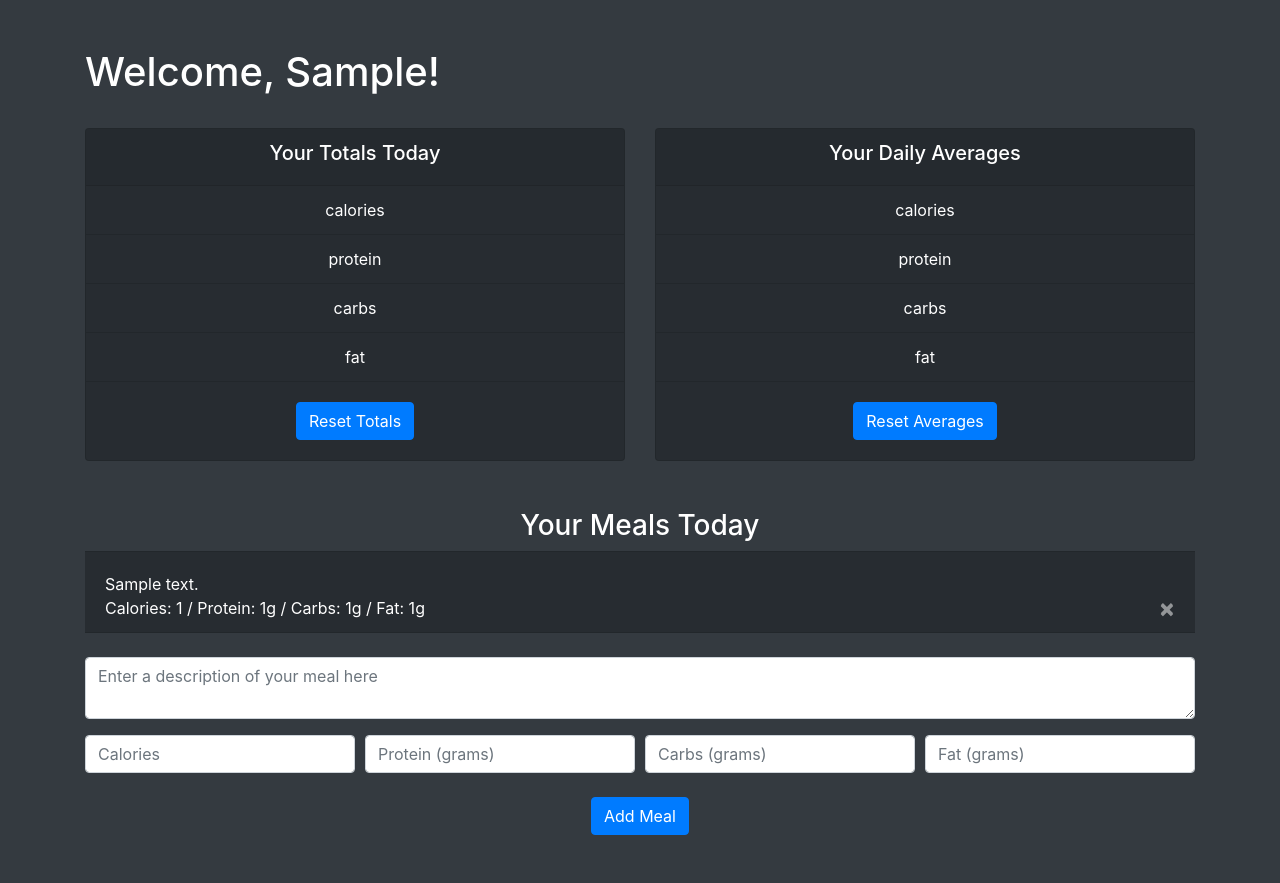
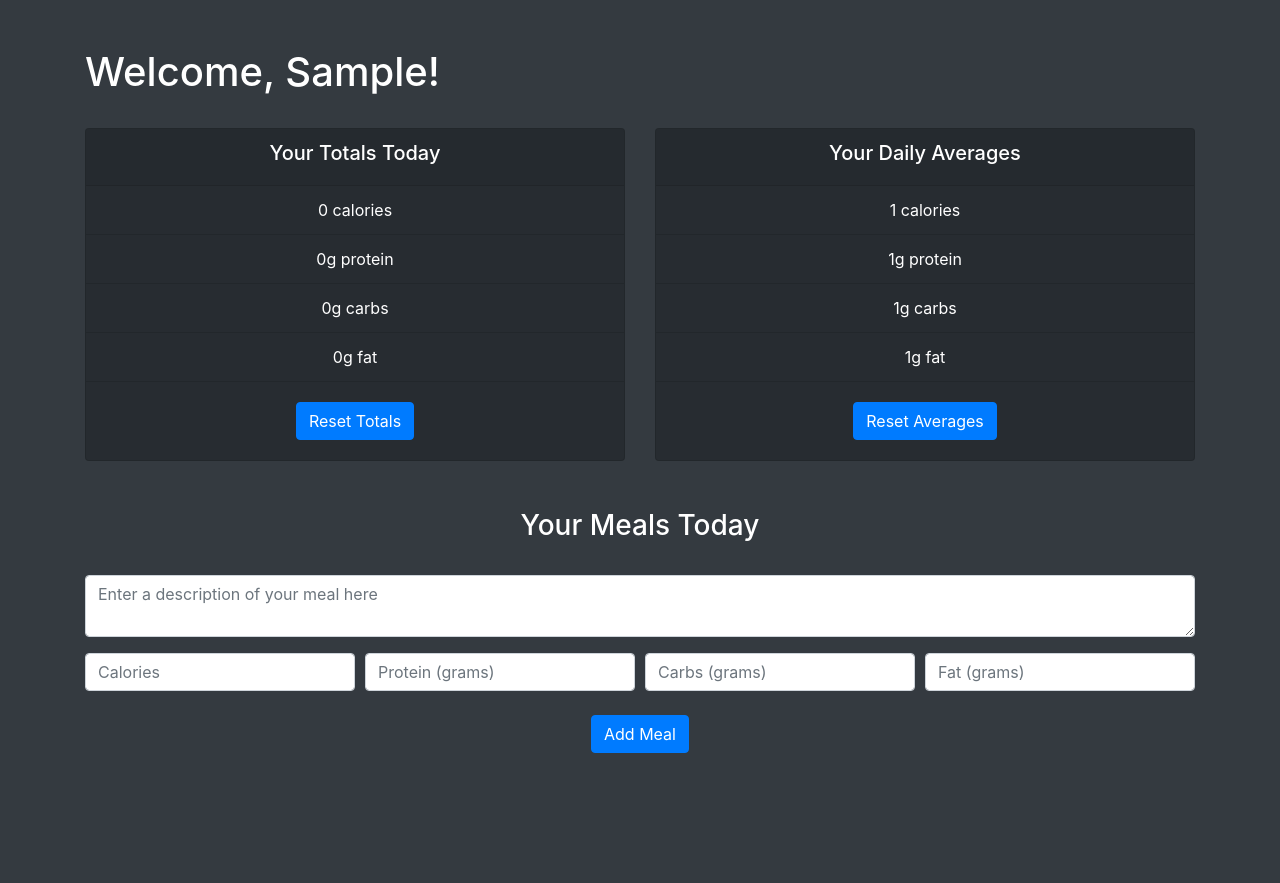
Before and after one commit to tejanallagorla/macro-tracker-web, a Flask app: page / in a window 1280 px wide. Shown: the part 56-939 px from the top of the page. After the commit the page ends 809 px from the top, so only its background shows below. Run offline with Flask 3, Linux system fonts and the light colour scheme; a user stored in the database is signed in; tables that the repository leaves empty hold one stand-in row (values such as "Sample post"); some libraries are stand-ins or nearby versions.

Commit message:
Added functionality to track daily totals/averages

```diff
--- a/website/models.py
+++ b/website/models.py
@@ -1,6 +1,8 @@
 from . import db
 from flask_login import UserMixin
 from datetime import datetime
+import pytz
+from tzlocal import get_localzone
 
 class Meal(db.Model):
     id = db.Column(db.Integer, primary_key=True)
@@ -12,9 +14,45 @@ class Meal(db.Model):
     date = db.Column(db.DateTime, default=datetime.utcnow)
     user_id = db.Column(db.Integer, db.ForeignKey('user.id'))
 
+    @property
+    def local_time(self):
+        return self.date.replace(tzinfo=pytz.utc).astimezone(get_localzone())
+
 class User(db.Model, UserMixin):
     id = db.Column(db.Integer, primary_key=True)
     email = db.Column(db.String(75), unique=True)
     password = db.Column(db.String(20))
     first_name = db.Column(db.String(25))
     meals = db.relationship('Meal')
+
+    @property
+    def total_macros(self):
+        cur_time = datetime.utcnow().replace(tzinfo=pytz.utc).astimezone(get_localzone())
+        totals = [0, 0, 0, 0]
+        for meal in self.meals:
+            if meal.local_time.year == cur_time.year and meal.local_time.month == cur_time.month and meal.local_time.day == cur_time.day:
+                totals[0] += meal.cals
+                totals[1] += meal.protein
+                totals[2] += meal.carbs
+                totals[3] += meal.fat
+        return totals
+    @property
+    def average_macros(self):
+        averages = [0, 0, 0, 0]
+        totals = [0, 0, 0, 0]
+        prev_days = []
+        for meal in self.meals:
+            totals[0] += meal.cals
+            totals[1] += meal.protein
+            totals[2] += meal.carbs
+            totals[3] += meal.fat
+            new_day = True
+            for prev_day in prev_days:
+                if meal.local_time.year == prev_day.year and meal.local_time.month == prev_day.month and meal.local_time.day == prev_day.day:
+                    new_day = False
+            if new_day:
+                prev_days.append(meal.local_time)
+        num_days = len(prev_days)
+        if num_days > 0:
+            averages = [totals[0]//num_days, totals[1]//num_days, totals[2]//num_days, totals[3]//num_days]
+        return averages
--- a/website/static/index.js
+++ b/website/static/index.js
@@ -6,3 +6,21 @@
         window.location.href = "/";
     });
 }
+
+function resetTotals(userId) {
+    fetch('/reset-totals', {
+        method: 'POST',
+        body: JSON.stringify({ userId: userId }),
+    }).then((_res) => {
+        window.location.href = "/";
+    });
+}
+
+function resetAverages(userId) {
+    fetch('/reset-averages', {
+        method: 'POST',
+        body: JSON.stringify({ userId: userId }),
+    }).then((_res) => {
+        window.location.href = "/";
+    });
+}
--- a/website/templates/base.html
+++ b/website/templates/base.html
@@ -2,6 +2,7 @@
 <html class="bg-dark">
     <head>
         <meta charset="utf-8">
+        <meta http-equiv="refresh" content="900">
         <meta name="viewport" content="width=device-width, initial-scale=1">
         <link
             rel="stylesheet"
@@ -14,6 +15,18 @@
             href="https://stackpath.bootstrapcdn.com/font-awesome/4.7.0/css/font-awesome.min.css"
             crossorigin="anonymous"
         />
+        <script
+            src="https://moment.github.io/luxon/global/luxon.min.js"
+        ></script>
+        <style>
+            .tooltip-inner {
+                background-color: #b72222;
+                color: #fff;
+            }
+            .tooltip.bs-tooltip-bottom .arrow::before {
+                border-bottom-color: #272c31;
+            }
+        </style>
         <title>{% block title %}Home{% endblock %}</title>
     </head>
     <body class="bg-dark text-white">
@@ -81,11 +94,15 @@
             integrity="sha384-JZR6Spejh4U02d8jOt6vLEHfe/JQGiRRSQQxSfFWpi1MquVdAyjUar5+76PVCmYl"
             crossorigin="anonymous"
         ></script>
-
         <script
             type="text/javascript"
             src="{{ url_for('static', filename='index.js') }}"
         ></script>
+        <script>
+            $(function () {
+              $('[data-toggle="tooltip"]').tooltip()
+            })
+        </script>
     </body>
     <br />
     <br />
--- a/website/templates/home.html
+++ b/website/templates/home.html
@@ -1,10 +1,3 @@
-<!-- *****TODO***** -->
-<!-- ADD: refresh meal list daily -->
-<!-- ADD: display macro totals for the day -->
-<!-- ADD: reset macro totals button (with warning) -->
-<!-- ADD: display daily average for macros -->
-<!-- ADD: reset daily averages button (with warning) -->
-
 {% extends "base.html" %}
 
 {% block title %}Home{% endblock %}
@@ -19,13 +12,15 @@
                 <h5>Your Totals Today</h5>
             </div>
             <ul class="list-group list-group-flush">
-                <li class="list-group-item" style="background-color: #272c31">calories</li>
-                <li class="list-group-item" style="background-color: #272c31">protein</li>
-                <li class="list-group-item" style="background-color: #272c31">carbs</li>
-                <li class="list-group-item" style="background-color: #272c31">fat</li>
+                <li class="list-group-item" style="background-color: #272c31">{{ user.total_macros[0] }} calories</li>
+                <li class="list-group-item" style="background-color: #272c31">{{ user.total_macros[1] }}g protein</li>
+                <li class="list-group-item" style="background-color: #272c31">{{ user.total_macros[2] }}g carbs</li>
+                <li class="list-group-item" style="background-color: #272c31">{{ user.total_macros[3] }}g fat</li>
             </ul>
             <div class="card-body">
-                <a href="#" class="btn btn-primary">Reset Totals</a>
+                <button type="button" class="btn btn-primary" onClick="resetTotals({{ user.id }})" data-toggle="tooltip" data-placement="bottom" data-html="true" title="<strong>WARNING</strong> - this deletes all your meals from today">
+                    Reset Totals
+                </button>
             </div>
         </div>
     </div>
@@ -35,13 +30,15 @@
                 <h5>Your Daily Averages</h5>
             </div>
             <ul class="list-group list-group-flush">
-                <li class="list-group-item" style="background-color: #272c31">calories</li>
-                <li class="list-group-item" style="background-color: #272c31">protein</li>
-                <li class="list-group-item" style="background-color: #272c31">carbs</li>
-                <li class="list-group-item" style="background-color: #272c31">fat</li>
+                <li class="list-group-item" style="background-color: #272c31">{{ user.average_macros[0] }} calories</li>
+                <li class="list-group-item" style="background-color: #272c31">{{ user.average_macros[1] }}g protein</li>
+                <li class="list-group-item" style="background-color: #272c31">{{ user.average_macros[2] }}g carbs</li>
+                <li class="list-group-item" style="background-color: #272c31">{{ user.average_macros[3] }}g fat</li>
             </ul>
             <div class="card-body">
-                <a href="#" class="btn btn-primary">Reset Averages</a>
+                <button type="button" class="btn btn-primary" onClick="resetAverages({{ user.id }})" data-toggle="tooltip" data-placement="bottom" data-html="true" title="<strong>WARNING</strong> - this deletes all your meals before today">
+                    Reset Averages
+                </button>
             </div>
         </div>
     </div>
@@ -50,13 +47,14 @@
 <br />
 <h3 align="center">Your Meals Today</h3>
 <ul class="list-group list-group-flush" id="meals">
-    <script src="https://moment.github.io/luxon/global/luxon.min.js">
+    <script>
         var timeDisplay;
         var utcTime;
         var utcDate;
         var localTime;
     </script>
     {% for meal in user.meals %}
+        {% if meal.local_time.year == cur_time.year and meal.local_time.month == cur_time.month and meal.local_time.day == cur_time.day %}
         <li class="list-group-item" style="background-color: #272c31">
             <h6 id="Time {{ meal.id }}"></h6>
             <script>
@@ -71,6 +69,7 @@
                 <span aria-hidden="true">&times;</span>
             </button>
         </li>
+        {% endif %}
     {% endfor %}
 </ul>
 <br />
--- a/website/views.py
+++ b/website/views.py
@@ -1,9 +1,12 @@
 from flask import Blueprint, render_template, request, flash, jsonify
 from flask_login import login_required, current_user
-from .models import Meal
+from .models import User, Meal
 from . import db
 import json
 import re
+from datetime import datetime
+import pytz
+from tzlocal import get_localzone
 
 views = Blueprint('views', __name__)
 
@@ -51,7 +54,7 @@ def home():
             db.session.commit()
             flash('Meal added!', category='success')
 
-    return render_template("home.html", user=current_user)
+    return render_template("home.html", user=current_user, cur_time=datetime.utcnow().replace(tzinfo=pytz.utc).astimezone(get_localzone()))
 
 @views.route('/delete-meal', methods=['POST'])
 def delete_meal():
@@ -65,3 +68,33 @@ def delete_meal():
     flash('Meal deleted!', category='success')
 
     return jsonify({})
+
+@views.route('/reset-totals', methods=['POST'])
+def reset_totals():
+    user = json.loads(request.data)
+    userId = user['userId']
+    user = User.query.get(userId)
+    cur_time = datetime.utcnow().replace(tzinfo=pytz.utc).astimezone(get_localzone())
+    if user:
+        for meal in user.meals:
+            if meal.local_time.year == cur_time.year and meal.local_time.month == cur_time.month and meal.local_time.day == cur_time.day:
+                db.session.delete(meal)
+        db.session.commit()
+    flash('Totals have been reset!', category='success')
+
+    return jsonify({})
+
+@views.route('/reset-averages', methods=['POST'])
+def reset_averages():
+    user = json.loads(request.data)
+    userId = user['userId']
+    user = User.query.get(userId)
+    cur_time = datetime.utcnow().replace(tzinfo=pytz.utc).astimezone(get_localzone())
+    if user:
+        for meal in user.meals:
+            if meal.local_time.year != cur_time.year and meal.local_time.month != cur_time.month and meal.local_time.day != cur_time.day:
+                db.session.delete(meal)
+        db.session.commit()
+    flash('Averages have been reset!', category='success')
+
+    return jsonify({})
```
Lines whose indentation alone changed are shown as unchanged.
